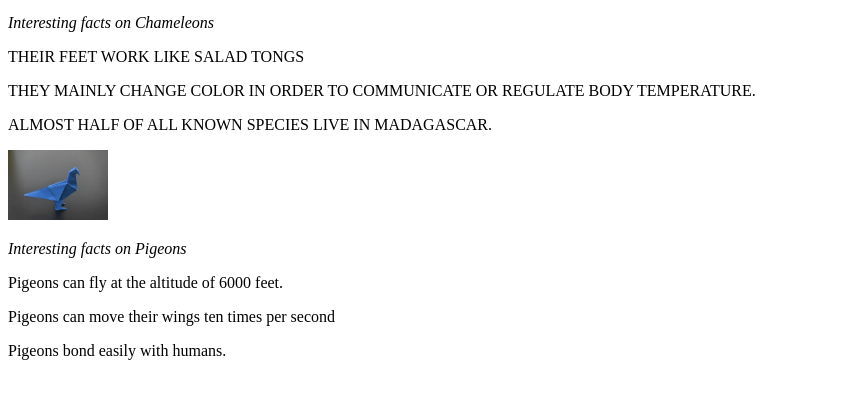
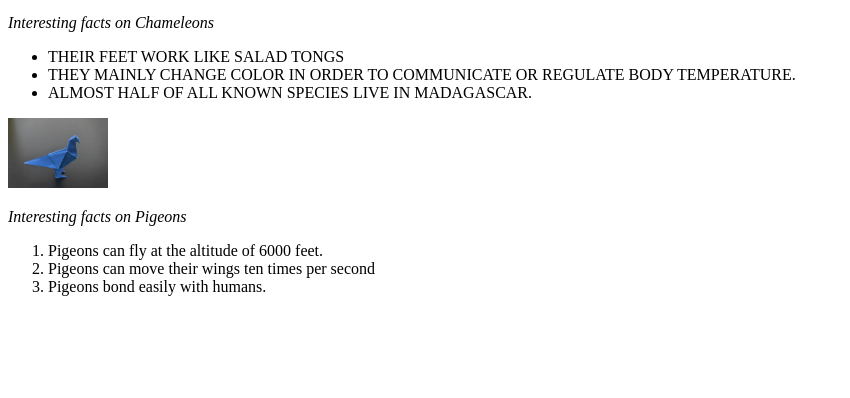
Before and after one commit to nihilnambiar/origami-project, a plain HTML site: page index.html in a window 1280 px wide. Shown: the part 84-482 px from the top of the page, without its empty margins (0-850 px from the left). Drawn offline with Linux system fonts and the light colour scheme.

Commit message:
Add files via upload

```diff
--- a/index.html
+++ b/index.html
@@ -8,13 +8,17 @@
         <a href="followUs.html">Follow Us</a>
         <a href="https://origami.me/chameleon/"><img src="chameleon2.jpeg" width=100 height=70></a>
         <p><i>Interesting facts on Chameleons</i></p>
-        <p>THEIR FEET WORK LIKE SALAD TONGS</p>
-        <p>THEY MAINLY CHANGE COLOR IN ORDER TO COMMUNICATE OR REGULATE BODY TEMPERATURE.</p>
-        <p>ALMOST HALF OF ALL KNOWN SPECIES LIVE IN MADAGASCAR.</p>
+        <ul>
+        <li>THEIR FEET WORK LIKE SALAD TONGS</li>
+        <li>THEY MAINLY CHANGE COLOR IN ORDER TO COMMUNICATE OR REGULATE BODY TEMPERATURE.</li>
+        <li>ALMOST HALF OF ALL KNOWN SPECIES LIVE IN MADAGASCAR.</li>
+    </ul>
         <a href="https://origami.me/pigeon/"><img src="pigeon.jpeg" width=100 height=70></a>
         <p><i>Interesting facts on Pigeons</i></p>
-        <p>Pigeons can fly at the altitude of 6000 feet.</p>
-        <p>Pigeons can move their wings ten times per second</p>
-        <p>Pigeons bond easily with humans.</p>
+        <ol>
+        <li>Pigeons can fly at the altitude of 6000 feet.</li>
+        <li>Pigeons can move their wings ten times per second</li>
+        <li>Pigeons bond easily with humans.</li>
+    </ol>
     </body>
 </html>
```
